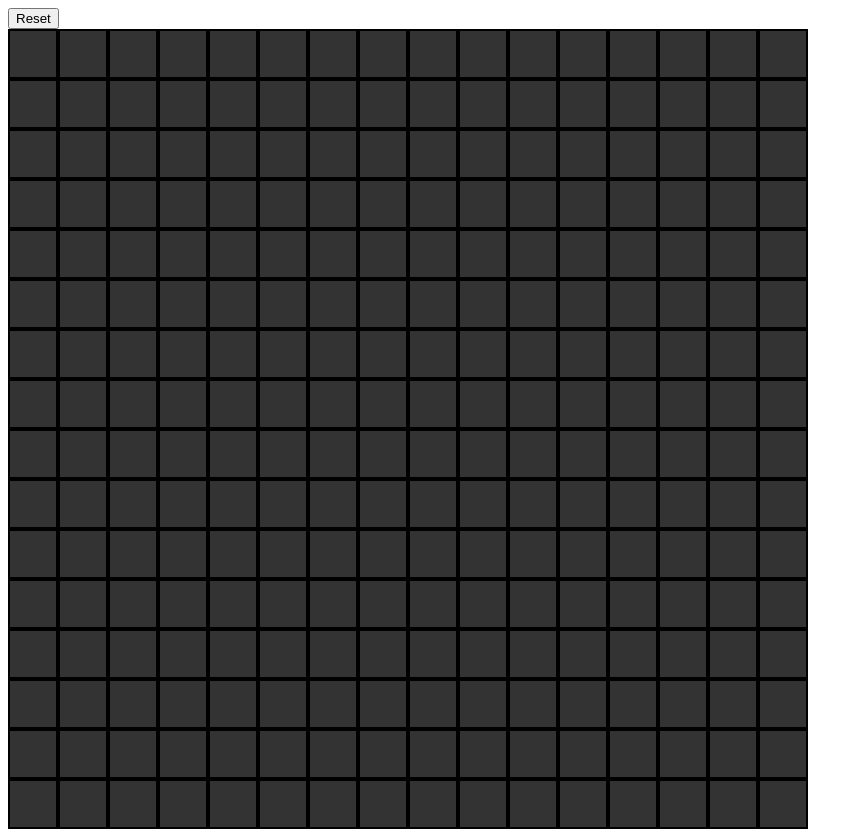
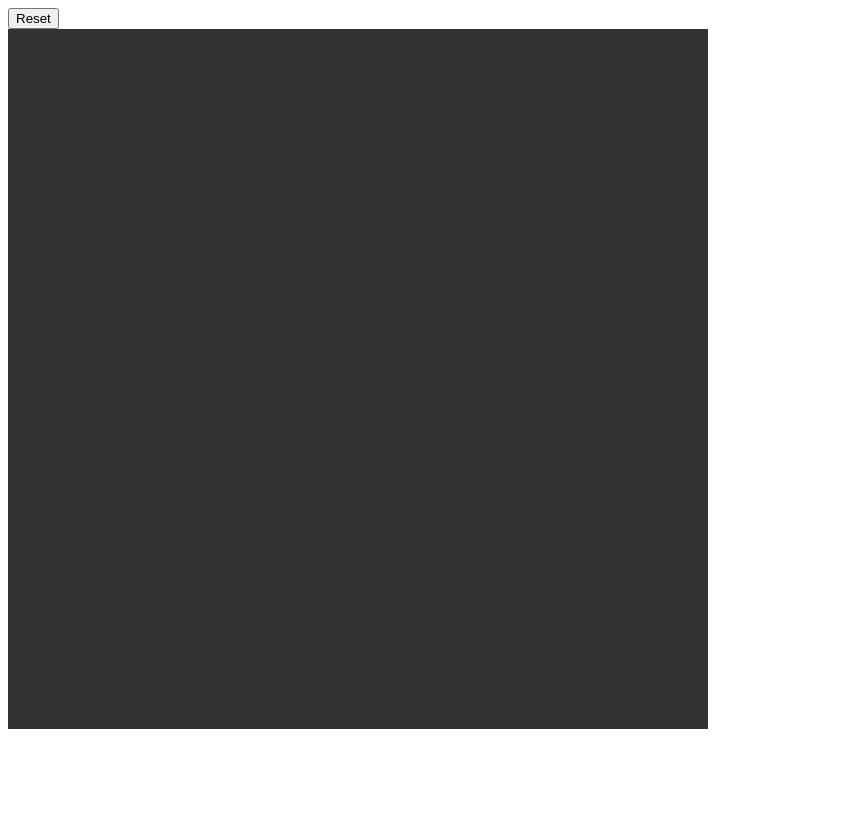
Before and after one commit to divinecrnx/etch-a-sketch, a plain HTML site: page index.html in a window 1280 px wide. Shown: the whole page, without its empty margins (0-863 px from the left). After the commit the page ends 800 px from the top, so only its background shows below. Drawn offline with Linux system fonts and the light colour scheme.

Commit message:
Fixes:
- Finally fixed pixels and overall canvas size scaling issues

```diff
--- a/index.html
+++ b/index.html
@@ -11,19 +11,19 @@
         .color{
             /*width: 40px; */
             background-color: #333;
-            border-width: 2px;
+            /*border-width: 2px;
             border-style: solid;
-            border-color: black;
+            border-color: black;*/
         }
 
         .etched{
             background-color: green;
         }
 
-        .prime{
+        /*.prime{
             width: 800px;
             height: 800px;
-        }
+        }*/
 
     </style>
 
@@ -33,6 +33,8 @@
     <button onclick=reset()>Reset</button>
 
     <script>
+
+        const dimensions = 700;
 
         generateGrid(16); // Generate default grid
 
@@ -50,31 +52,36 @@
 
         }
 
-        function generateGrid(dimensions){
+        function generateGrid(sides){
 
-            let pixelSize = 800 / dimensions;
+            let pixelSize = (dimensions / sides);
 
             const body = document.querySelector('body');
 
             const maindiv = document.createElement('div');
 
             maindiv.classList.add("prime");
+            maindiv.style.width = `${dimensions}px`;
+            maindiv.style.height = `${dimensions}px`;
 
             body.appendChild(maindiv);
 
-            for (let a = 1; a <= dimensions; a++){ // Creates the div row
+            for (let a = 1; a <= sides; a++){ // Creates the div row
 
                 let rowdiv = document.createElement('div');
 
                 rowdiv.classList.add('row');
-                rowdiv.setAttribute("style", "display: flex; height: " + pixelSize + "px;");
+                rowdiv.setAttribute("style", "display: flex;"); //height: " + pixelSize + "px;");
+                //rowdiv.style.height = `${pixelSize}px`;
 
-                for (let b = 1; b <= 16; b++){ // Creates the div columns
+                for (let b = 1; b <= sides; b++){ // Creates the div columns
 
                     const sqChildDiv = document.createElement('div');
 
                     sqChildDiv.classList.add('color');
-                    sqChildDiv.setAttribute("style", "width: " + pixelSize + "px;");
+                    //sqChildDiv.setAttribute("style", "width: " + pixelSize + "px;");
+                    sqChildDiv.style.height = `${pixelSize}px`;
+                    sqChildDiv.style.width = `${pixelSize}px`;
 
                     rowdiv.appendChild(sqChildDiv);
 
@@ -88,6 +95,7 @@
                 e.target.classList.add("etched");
             }
 
+            // Mouse hover event that changes the color of the squares
             const square = Array.from(document.querySelectorAll('.color'));
             square.forEach(square => square.addEventListener('mouseenter', etch));
         }
```
